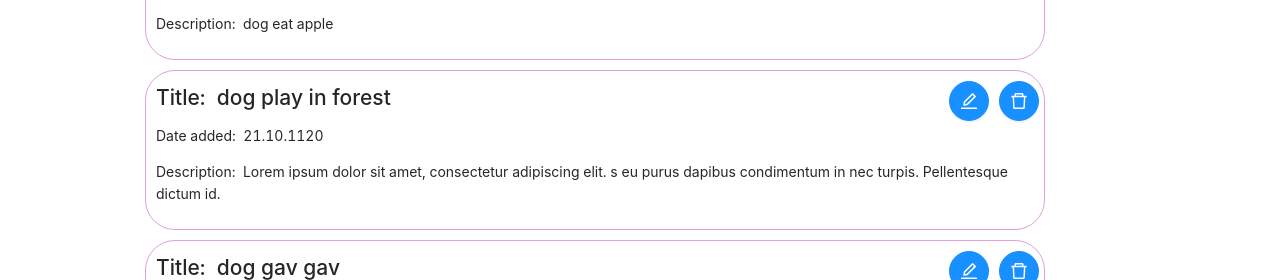
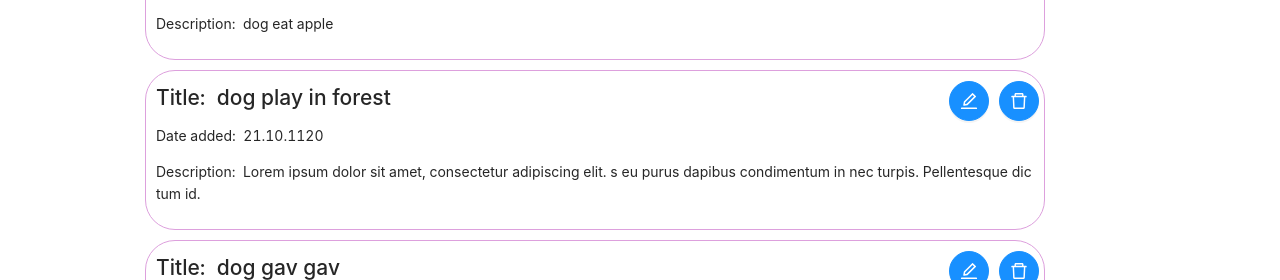
Before and after one commit to OlegDsalo/announccement, a React (Create React App) app: page /announcement in a window 1280 px wide. Shown: the part 180-460 px from the top of the page. Built offline with nearby package versions, Linux system fonts and the light colour scheme.

Commit message:
fix css break

```diff
--- a/src/components/Add/AddAnnouncement.jsx
+++ b/src/components/Add/AddAnnouncement.jsx
@@ -33,7 +33,7 @@ const AddAnnouncement = () => {
       </label>
       <label>
         Date added:
-        <input type="date" {...register('dateAdded', { required: true, max: 10 })} />
+        <input type="date" min="2020-01-01" max="2025-01-01" {...register('dateAdded', { required: true, max: 10 })} />
         {errors.dateAdded && <span>This field is required</span>}
       </label>
       <button className="add-button" type="submit">
--- a/src/components/Annoucements/Announcements.scss
+++ b/src/components/Annoucements/Announcements.scss
@@ -13,8 +13,8 @@
     padding: 10px;
     margin: 5px 0;
     max-height: 300px;
-    //white-space: pre-line;
-    word-wrap: break-word;
+    word-break: break-all;
+    overflow-wrap: break-word ;
   }
 
 
--- a/src/components/Edit/EditAnnouncement.jsx
+++ b/src/components/Edit/EditAnnouncement.jsx
@@ -38,7 +38,7 @@ const EditAnnouncement = () => {
       </label>
       <label>
         Date added:
-        <input type="date" {...register('dateAdded', { required: true, max: 10 })} defaultValue={announcement.dateAdded} />
+        <input type="date" min="2020-01-01" max="2025-01-01" {...register('dateAdded', { required: true, max: 10 })} defaultValue={announcement.dateAdded} />
         {errors.dateAdded && <span className="error">This field is required</span>}
       </label>
       <button
--- a/src/components/singel-announcement/SingleAnnouncement.scss
+++ b/src/components/singel-announcement/SingleAnnouncement.scss
@@ -12,6 +12,7 @@
     border: 1px solid orchid;
     border-radius: 20px;
     padding: 20px;
+    word-break: break-all;
 
     .icon {
       margin: 10px 10px 0  0;
```
